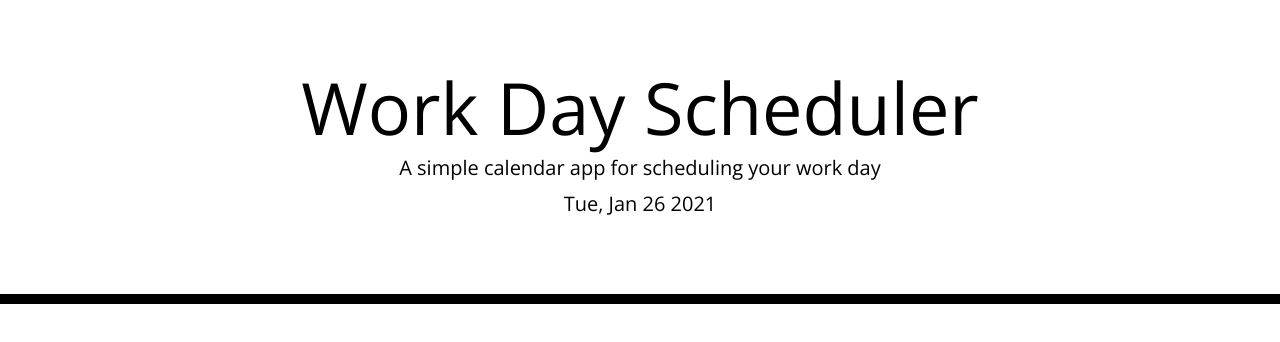
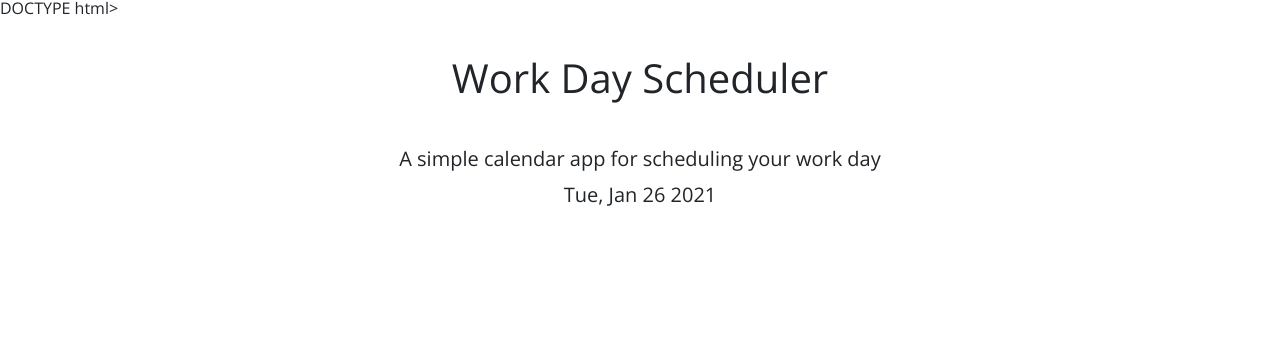
Before and after one commit to morgan-b/calendar-planner, a plain HTML site: page index.html in a window 1280 px wide. Drawn offline with nearby package versions, Linux system fonts and the light colour scheme.

```diff
--- a/index.html
+++ b/index.html
@@ -1,4 +1,4 @@
-<!DOCTYPE html>
+DOCTYPE html>
 <html lang="en">
   <head>
     <meta charset="UTF-8" />
@@ -22,15 +22,15 @@
   </head>
 
   <body>
-    <header class="jumbotron">
-      <h1 class="display-3">Work Day Scheduler</h1>
-      <p class="lead">A simple calendar app for scheduling your work day</p>
-      <p id="currentDay" class="lead"></p>
+    <header>
+      <h1 style="text-align: center;padding: 3%;">Work Day Scheduler</h1>
+      <p style="text-align: center;" class="lead">A simple calendar app for scheduling your work day</p>
+      <p style="text-align: center;" id="currentDay" class="lead"></p>
     </header>
-    <div class="container">
+    <div class="container jumbotrons">
 
-    <script src="https://cdnjs.cloudflare.com/ajax/libs/jquery/3.2.1/jquery.min.js"></script>
-    <script src="https://cdnjs.cloudflare.com/ajax/libs/moment.js/2.24.0/moment.min.js"></script>
+    <script src="https://cdnjs.cloudflare.com/ajax/libs/jquery/3.5.1/jquery.min.js"></script>
+    <script src="https://cdnjs.cloudflare.com/ajax/libs/moment.js/2.29.1/moment.min.js"></script>
     <script src="./scriptfinal.js"></script>
   </body>
 </html>
```
